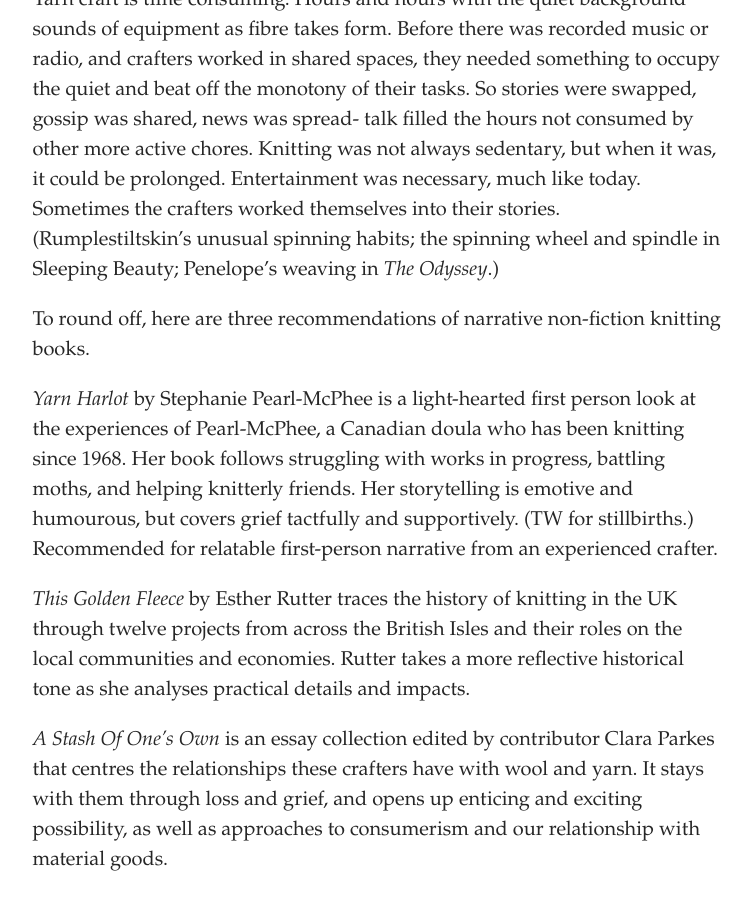
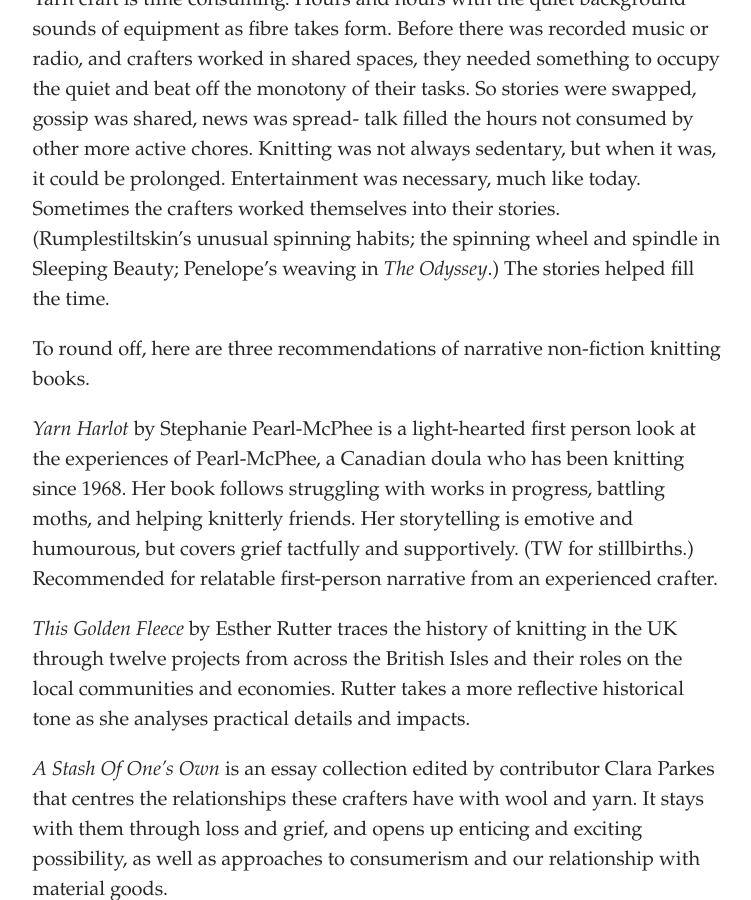
Before and after one commit to SammySpinsAYarn/Blog, a Jekyll site: the page built from _posts/2023-05-11-narrative-knitting-in-non-fiction.md, in a window 1280 px wide and 900 px high, scrolled down 391 px. Shown: the whole window, without its empty margins (262-1013 px from the left). Built offline with Jekyll 4.4.1, drawn with Linux system fonts in a browser that asks for light colours; some web fonts are replaced.

Commit message:
Update Post “2023-05-11-narrative-knitting-in-non-fiction”

```diff
--- a/_posts/2023-05-11-narrative-knitting-in-non-fiction.md
+++ b/_posts/2023-05-11-narrative-knitting-in-non-fiction.md
@@ -7,7 +7,7 @@
 ---
 K﻿nitting books are not new. They're in shops, libraries, archival collections, on bookshelves, and all over the internet. Most are tutorials and patterns, but there are numerous ones about the history of the craft and experiences of its practitioners. For it is no coincidence that 'to spin a yarn' means to tell a story.
 
-Y﻿arn craft is time consuming. Hours and hours with the quiet background sounds of equipment as fibre takes form. Before there was recorded music or radio, and crafters worked in shared spaces, they needed something to occupy the quiet and beat off the monotony of their tasks. So stories were swapped, gossip was shared, news was spread- talk filled the hours not consumed by other more active chores. Knitting was not always sedentary, but when it was, it could be prolonged. Entertainment was necessary, much like today. Sometimes the crafters worked themselves into their stories. (Rumplestiltskin's unusual spinning habits; the spinning wheel and spindle in Sleeping Beauty; Penelope's weaving in *The Odyssey*.)
+Y﻿arn craft is time consuming. Hours and hours with the quiet background sounds of equipment as fibre takes form. Before there was recorded music or radio, and crafters worked in shared spaces, they needed something to occupy the quiet and beat off the monotony of their tasks. So stories were swapped, gossip was shared, news was spread- talk filled the hours not consumed by other more active chores. Knitting was not always sedentary, but when it was, it could be prolonged. Entertainment was necessary, much like today. Sometimes the crafters worked themselves into their stories. (Rumplestiltskin's unusual spinning habits; the spinning wheel and spindle in Sleeping Beauty; Penelope's weaving in *The Odyssey*.) The stories helped fill the time.
 
 
 
```
